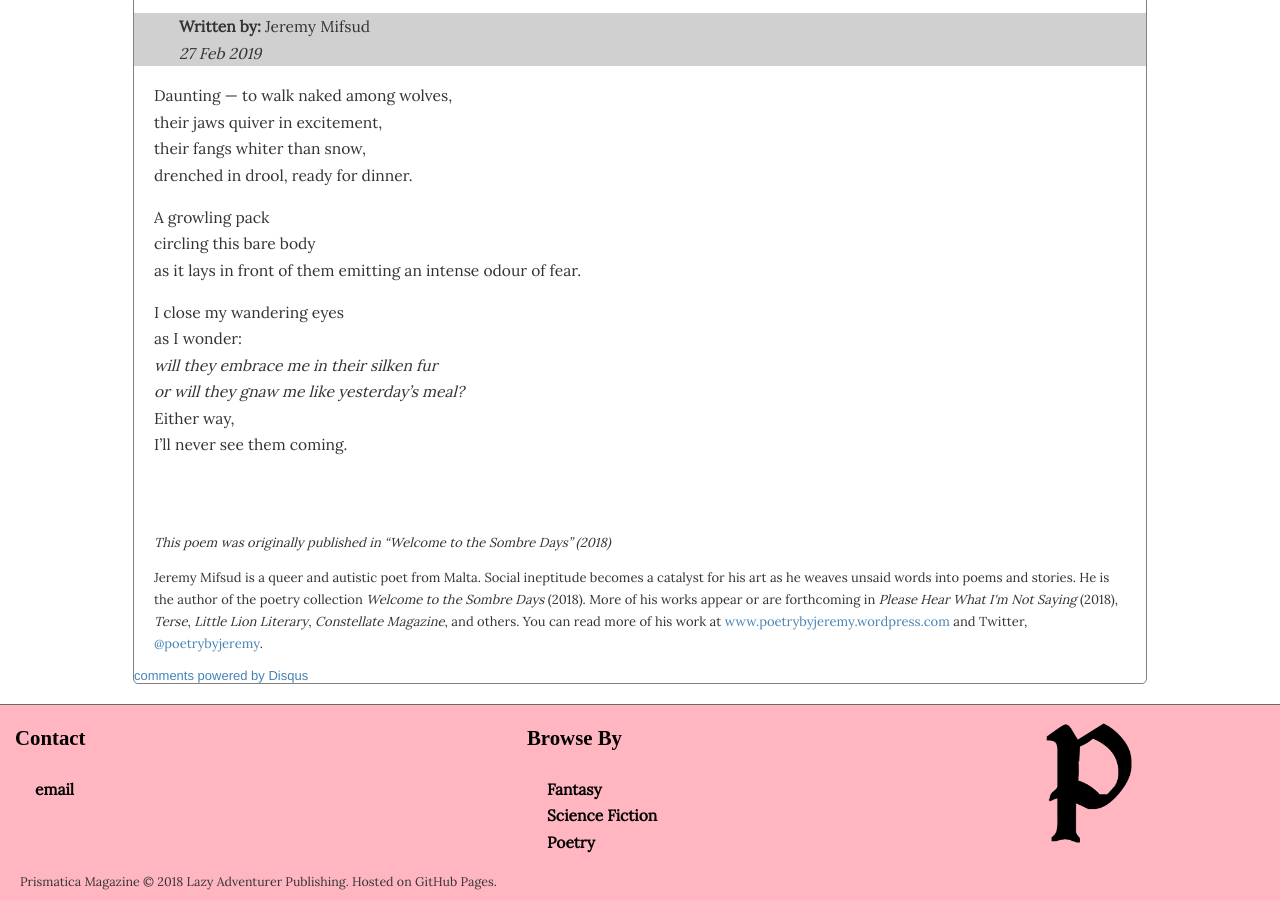
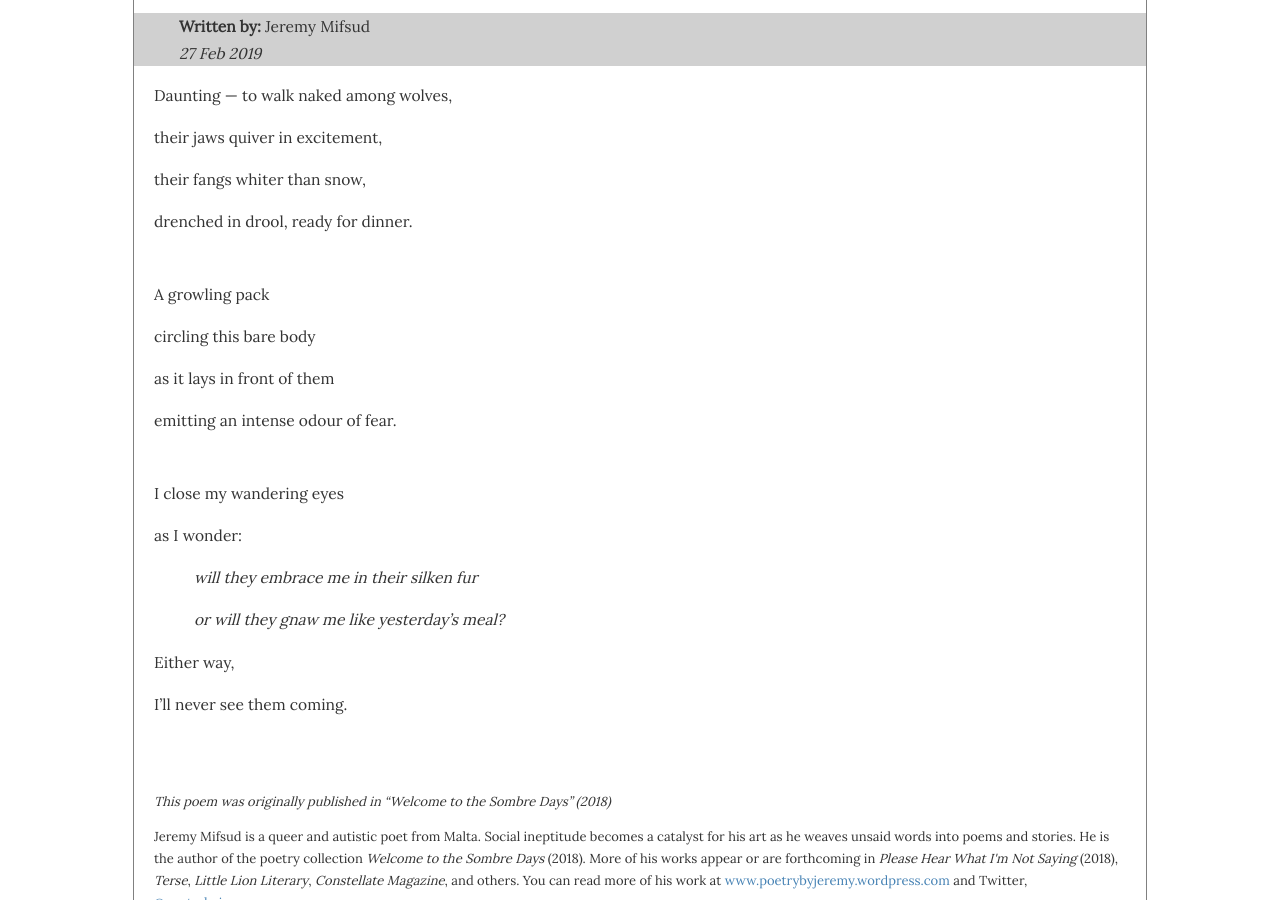
Before and after one commit to lazyadventurerpublishing/prismatica, a Jekyll site: the page built from wolves.html, in a window 1280 px wide and 900 px high, scrolled down 336 px. Built offline with Jekyll 4.4.1, drawn with Linux system fonts in a browser that asks for light colours; some web fonts are replaced; comment, search, counter and statistics services are not loaded.

Commit message:
Update wolves.html

```diff
--- a/wolves.html
+++ b/wolves.html
@@ -10,22 +10,22 @@ date: 2019-02-27
 .tab { margin-left: 40px; }
 -->
 </style>
-<p>Daunting — to walk naked among wolves,
-</br>their jaws quiver in excitement,
-</br>their fangs whiter than snow,
-</br>drenched in drool, ready for dinner.</p>
-
-<p>A growling pack
-</br>circling this bare body
-</br>as it lays in front of them
-emitting an intense odour of fear.</p>
-
-<p>I close my wandering eyes
-</br>as I wonder:
-	</br class="tab"><i>will they embrace me in their silken fur</i>
-	</br class="tab"><i>or will they gnaw me like yesterday’s meal?</i>
-		</br>Either way,
-		</br>I’ll never see them coming.</p>
+<p>Daunting — to walk naked among wolves,</p>
+<p>their jaws quiver in excitement,</p>
+<p>their fangs whiter than snow,</p>
+<p>drenched in drool, ready for dinner.</p>
+</br>
+<p>A growling pack </p>
+<p>circling this bare body</p>
+<p>as it lays in front of them</p>
+<p>emitting an intense odour of fear.</p>
+</br>
+<p>I close my wandering eyes</p>
+<p>as I wonder:</p>
+	<p class="tab"><i>will they embrace me in their silken fur</i></p>
+	<p class="tab"><i>or will they gnaw me like yesterday’s meal?</i></p>
+		<p>Either way,</p>
+		<p>I’ll never see them coming.</p>
 
 </br>
 </br>
```
